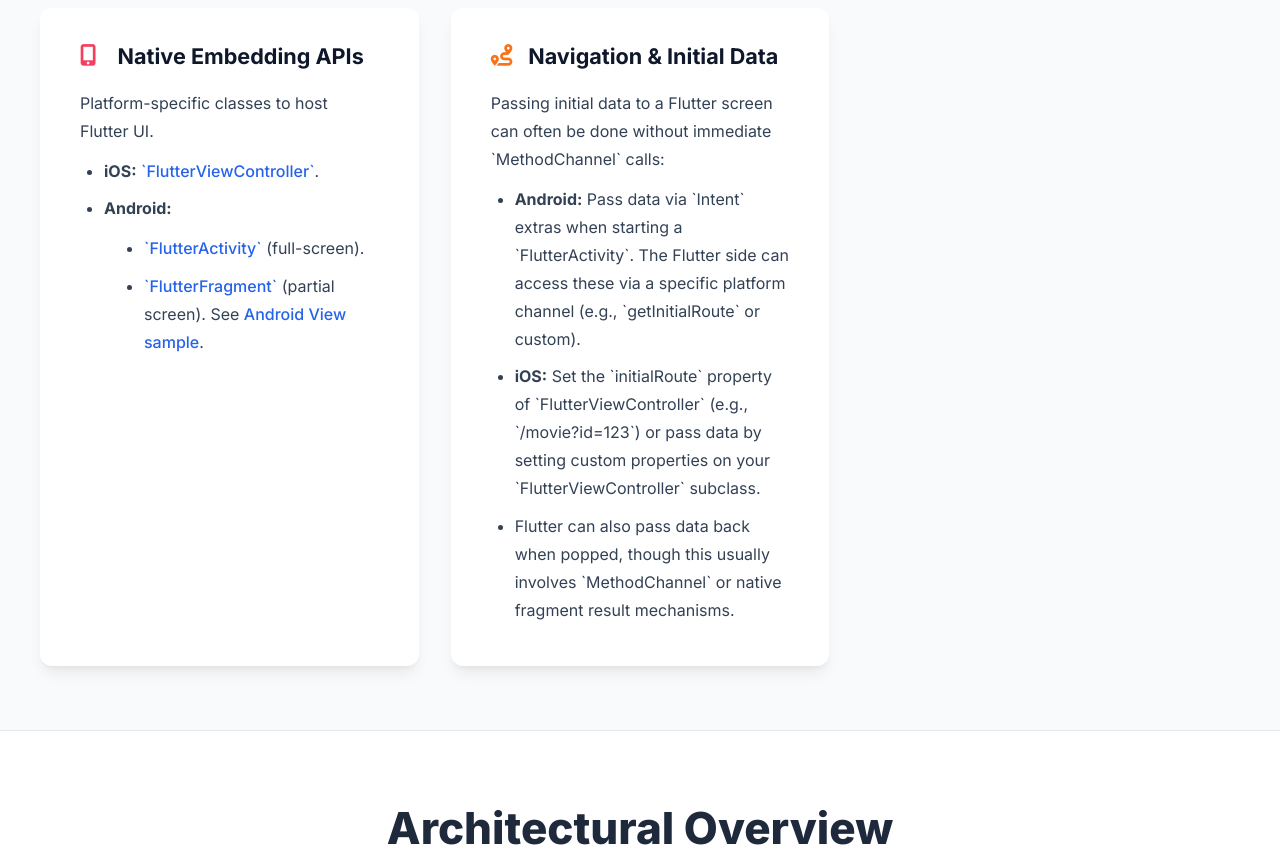
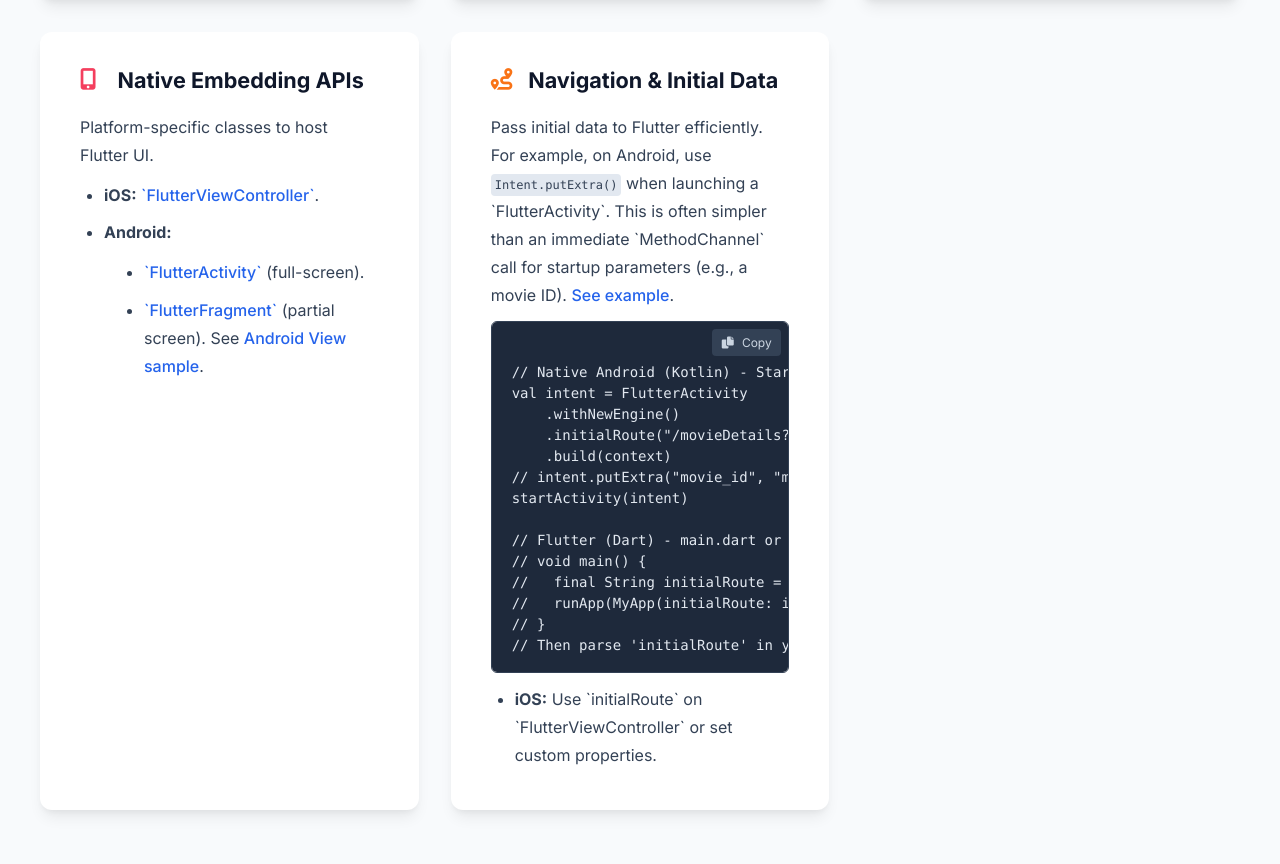
Before and after one commit to njwandroid/flutter-add-to-app-presentation-njw, a plain HTML site: page index.html in a window 1280 px wide. Shown: the part 2371-3235 px from the top of the page. Drawn offline with nearby package versions, Linux system fonts and the light colour scheme.

Commit message:
Make code snippets copy/pasteable and content improvements/links etc
made sure there was a sample for simple navigate via link/intent etc

```diff
--- a/index.html
+++ b/index.html
@@ -41,13 +41,21 @@
             color: #475569;
             max-width: 750px;
         }
+        /* Content Grid with auto-fit for responsiveness */
         .content-grid {
             display: grid;
-            grid-template-columns: repeat(auto-fit, minmax(320px, 1fr));
+            grid-template-columns: 1fr; /* Default to 1 column on small screens */
             gap: 2rem;
             width: 100%;
             max-width: 1200px;
         }
+        @media (min-width: 768px) { /* md breakpoint */
+            .content-grid {
+                /* auto-fit will create as many columns as can fit with min 320px */
+                grid-template-columns: repeat(auto-fit, minmax(320px, 1fr));
+            }
+        }
+
         .content-card {
             background-color: white;
             padding: 2rem 2.5rem;
@@ -99,21 +107,52 @@
             color: #1d4ed8;
             text-decoration: underline;
         }
+
+        /* Code Snippet Styling with Copy Button */
+        .code-snippet-wrapper {
+            position: relative;
+            margin-top: 0.75rem;
+        }
         .code-snippet {
             background-color: #1e293b;
             color: #e2e8f0;
             padding: 1rem 1.25rem;
+            padding-top: 2.5rem;
             border-radius: 0.375rem;
             font-family: 'SFMono-Regular', Consolas, 'Liberation Mono', Menlo, Courier, monospace;
             font-size: 0.875rem;
             overflow-x: auto;
             text-align: left;
-            margin-top: 0.75rem;
             border: 1px solid #334155;
         }
         .code-snippet code {
             white-space: pre;
         }
+        .copy-code-button {
+            position: absolute;
+            top: 0.5rem;
+            right: 0.5rem;
+            background-color: #334155;
+            color: #cbd5e1;
+            border: none;
+            padding: 0.3rem 0.6rem;
+            border-radius: 0.25rem;
+            font-size: 0.75rem;
+            cursor: pointer;
+            transition: background-color 0.2s ease, color 0.2s ease;
+        }
+        .copy-code-button:hover {
+            background-color: #475569;
+            color: #f1f5f9;
+        }
+        .copy-code-button .fa-copy {
+            margin-right: 0.3rem;
+        }
+        .copy-code-button.copied {
+            background-color: #16a34a;
+            color: white;
+        }
+        /* End Code Snippet Styling */
 
         .nav-bar {
             position: sticky;
@@ -421,7 +460,7 @@
     <section id="slide2" class="slide bg-white">
         <h2 class="slide-title">The Strategic "Why"</h2>
         <p class="slide-subtitle">Add-to-app offers specific advantages for evolving existing native codebases with Flutter's power.</p>
-        <div class="content-grid">
+        <div class="content-grid why-section-grid">
             <div class="content-card">
                 <h3><i class="fas fa-layer-group text-blue-500"></i>Leverage Existing Investment</h3>
                 <p>Preserve stable native features and business logic. Introduce Flutter for new UIs or self-contained feature modules without a full rewrite. Read more on <a href="https://flutter.dev/docs/development/add-to-app" target="_blank" rel="noopener noreferrer">official Add-to-App docs</a>.</p>
@@ -444,7 +483,7 @@
     <section id="slide3" class="slide bg-slate-50">
         <h2 class="slide-title">The Core "How": Technical Pillars</h2>
         <p class="slide-subtitle">Understanding the key mechanisms for integrating Flutter modules effectively.</p>
-        <div class="content-grid md:grid-cols-2 lg:grid-cols-3">
+        <div class="content-grid how-section-grid">
             <div class="content-card">
                 <h3><i class="fas fa-puzzle-piece text-sky-500"></i>Flutter Module & Artifacts</h3>
                 <p>A Flutter project of type `module` (`flutter create -t module my_flutter`) produces specific build artifacts for native integration:</p>
@@ -456,7 +495,9 @@
             <div class="content-card">
                 <h3><i class="fas fa-cogs text-teal-500"></i>FlutterEngine: The Heartbeat</h3>
                 <p>The `FlutterEngine` hosts your Dart VM, isolates, and runs Flutter code. Its management is crucial for performance. Engines can be pre-warmed (e.g., in Android's <code class="text-xs bg-slate-200 p-1 rounded">MainActivity.kt</code> or iOS's <code class="text-xs bg-slate-200 p-1 rounded">AppDelegate.swift</code>) for optimal performance. Example for Android:</p>
-                <pre class="code-snippet"><code class="language-kotlin">// In your Application class (MyApplication.kt)
+                <div class="code-snippet-wrapper">
+                    <button class="copy-code-button" aria-label="Copy code snippet"><i class="fas fa-copy"></i> Copy</button>
+                    <pre class="code-snippet"><code class="language-kotlin">// In your Application class (MyApplication.kt)
 override fun onCreate() {
     super.onCreate()
     flutterEngine = FlutterEngine(this)
@@ -472,6 +513,7 @@
 override fun provideFlutterEngine(context: Context): FlutterEngine? {
     return FlutterEngineCache.getInstance().get("my_engine_id")
 }</code></pre>
+                </div>
                 <ul>
                     <li>Pre-warming via <a href="https://api.flutter.dev/flutter/flutter_embedding/FlutterEngineCache-class.html" target="_blank" rel="noopener noreferrer">`FlutterEngineCache`</a> is vital for fast "warm starts".</li>
                     <li><a href="https://api.flutter.dev/flutter/flutter_embedding/FlutterEngineGroup-class.html" target="_blank" rel="noopener noreferrer">`FlutterEngineGroup`</a> for multiple Flutter instances. See <a href="https://github.com/flutter/samples/tree/master_archived/add_to_app/multiple_flutters" target="_blank" rel="noopener noreferrer">Multiple Flutters sample</a>.</li>
@@ -501,11 +543,26 @@
                 </ul>
             </div>
             <div class="content-card lg:col-span-1 md:col-span-2"> <h3><i class="fas fa-route text-orange-500"></i>Navigation & Initial Data</h3>
-                <p>Passing initial data to a Flutter screen can often be done without immediate `MethodChannel` calls:</p>
+                <p>Pass initial data to Flutter efficiently. For example, on Android, use <code class="text-xs bg-slate-200 p-1 rounded">Intent.putExtra()</code> when launching a `FlutterActivity`. This is often simpler than an immediate `MethodChannel` call for startup parameters (e.g., a movie ID). <a href="https://stackoverflow.com/a/78114892" target="_blank" rel="noopener noreferrer">See example</a>.</p>
+                 <div class="code-snippet-wrapper">
+                    <button class="copy-code-button" aria-label="Copy code snippet"><i class="fas fa-copy"></i> Copy</button>
+                    <pre class="code-snippet"><code class="language-kotlin">// Native Android (Kotlin) - Starting FlutterActivity
+val intent = FlutterActivity
+    .withNewEngine()
+    .initialRoute("/movieDetails?id=myMovieId123") // Option 1: Use initialRoute
+    .build(context)
+// intent.putExtra("movie_id", "myMovieId123") // Option 2: Use Intent extras (requires channel to read)
+startActivity(intent)
+
+// Flutter (Dart) - main.dart or router
+// void main() {
+//   final String initialRoute = WidgetsBinding.instance.window.defaultRouteName;
+//   runApp(MyApp(initialRoute: initialRoute));
+// }
+// Then parse 'initialRoute' in your app's routing logic.
+</code></pre>
                 <ul>
-                    <li><strong>Android:</strong> Pass data via `Intent` extras when starting a `FlutterActivity`. The Flutter side can access these via a specific platform channel (e.g., `getInitialRoute` or custom).</li>
-                    <li><strong>iOS:</strong> Set the `initialRoute` property of `FlutterViewController` (e.g., `/movie?id=123`) or pass data by setting custom properties on your `FlutterViewController` subclass.</li>
-                    <li>Flutter can also pass data back when popped, though this usually involves `MethodChannel` or native fragment result mechanisms.</li>
+                    <li><strong>iOS:</strong> Use `initialRoute` on `FlutterViewController` or set custom properties.</li>
                 </ul>
             </div>
         </div>
@@ -638,6 +695,7 @@
     <script>
         document.getElementById('year').textContent = new Date().getFullYear();
 
+        // Smooth scroll for navigation links
         document.querySelectorAll('a[href^="#"]').forEach(anchor => {
             anchor.addEventListener('click', function (e) {
                 e.preventDefault();
@@ -647,7 +705,7 @@
                     const navBarHeight = document.querySelector('.nav-bar')?.offsetHeight || 0;
                     let elementPosition = targetElement.getBoundingClientRect().top;
                     let offsetPosition = elementPosition + window.pageYOffset - navBarHeight;
-                    if (targetId === '#what') { // Ensure top of #what is shown
+                    if (targetId === '#what') {
                          offsetPosition = targetElement.offsetTop - navBarHeight;
                     }
 
@@ -658,6 +716,29 @@
                 }
             });
         });
+
+        // Copy code snippet functionality
+        document.querySelectorAll('.copy-code-button').forEach(button => {
+            button.addEventListener('click', () => {
+                const codeSnippetWrapper = button.closest('.code-snippet-wrapper');
+                const codeElement = codeSnippetWrapper.querySelector('pre code');
+                if (codeElement) {
+                    const codeToCopy = codeElement.innerText;
+                    navigator.clipboard.writeText(codeToCopy).then(() => {
+                        const originalText = button.innerHTML;
+                        button.innerHTML = '<i class="fas fa-check"></i> Copied!';
+                        button.classList.add('copied');
+                        setTimeout(() => {
+                            button.innerHTML = originalText;
+                            button.classList.remove('copied');
+                        }, 2000);
+                    }).catch(err => {
+                        console.error('Failed to copy text: ', err);
+                        // You could add an error message here
+                    });
+                }
+            });
+        });
     </script>
 
 </body>
```
